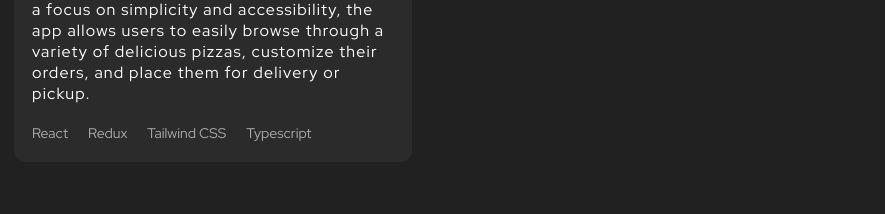
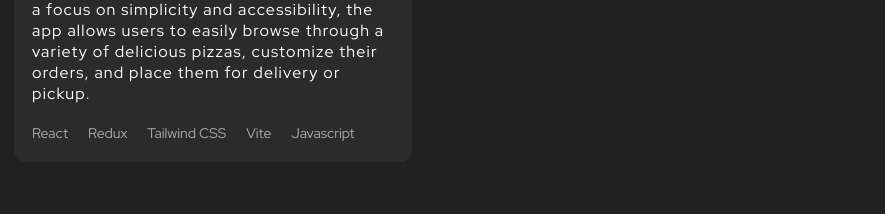
Before and after one commit to mokone-september/Portfolio-v2, a React (Create React App) app: page / in a window 1280 px wide. Shown: the part 2948-3162 px from the top of the page, without its empty margins (96-981 px from the left). Built offline with nearby package versions, Linux system fonts and the light colour scheme.

Commit message:
Update project technologies: Replace Typescript with Vite and add Javascript

```diff
--- a/src/components/Project/Project.tsx
+++ b/src/components/Project/Project.tsx
@@ -227,7 +227,8 @@ export function Project() {
                 <li>React</li>
                 <li>Redux</li>
                 <li>Tailwind CSS</li>
-                <li>Typescript</li>
+                <li>Vite</li>
+                <li>Javascript</li>
               </ul>
             </footer>
           </div>
```
